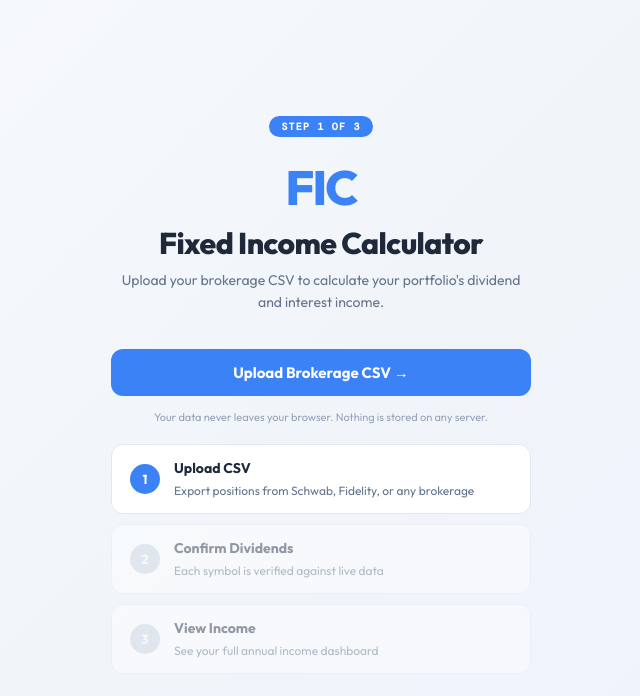
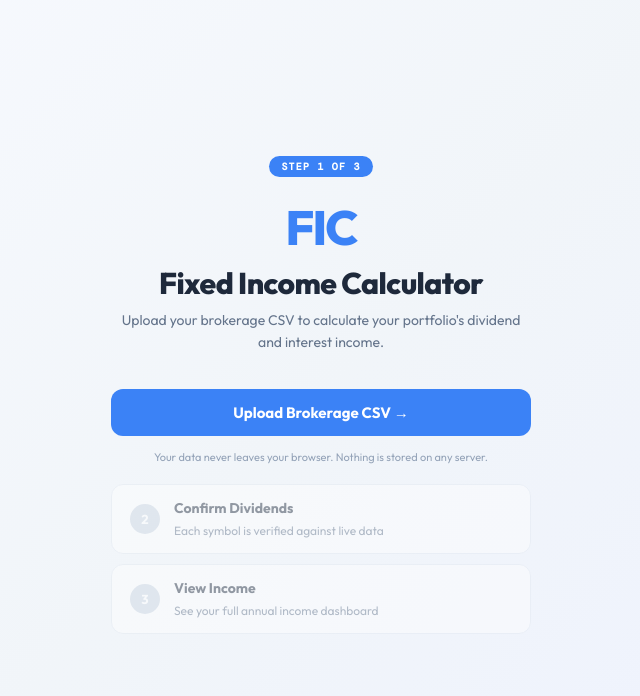
Before and after one commit to amcferran131/fixed-income-calculator, a React (Vite) app: page / in a window 1280 px wide. Shown: the top 696 px of the page, without its empty margins (319-959 px from the left). Built offline with nearby package versions, Linux system fonts and the light colour scheme; a web font is replaced by a local one.

Commit message:
Update App.jsx

```diff
--- a/src/App.jsx
+++ b/src/App.jsx
@@ -171,10 +171,6 @@ function StepUpload({onFile, fileRef}) {
       </button>
       <p className="privacy-note">Your data never leaves your browser. Nothing is stored on any server.</p>
       <div style={{width:"100%",maxWidth:420,marginTop:20,display:"flex",flexDirection:"column",gap:0}}>
-        <div className="step-card">
-          <div className="step-num">1</div>
-          <div><strong>Upload CSV</strong><span>Export positions from Schwab, Fidelity, or any brokerage</span></div>
-        </div>
         <div className="step-card step-card-dim">
           <div className="step-num step-num-dim">2</div>
           <div><strong>Confirm Dividends</strong><span>Each symbol is verified against live data</span></div>
```
